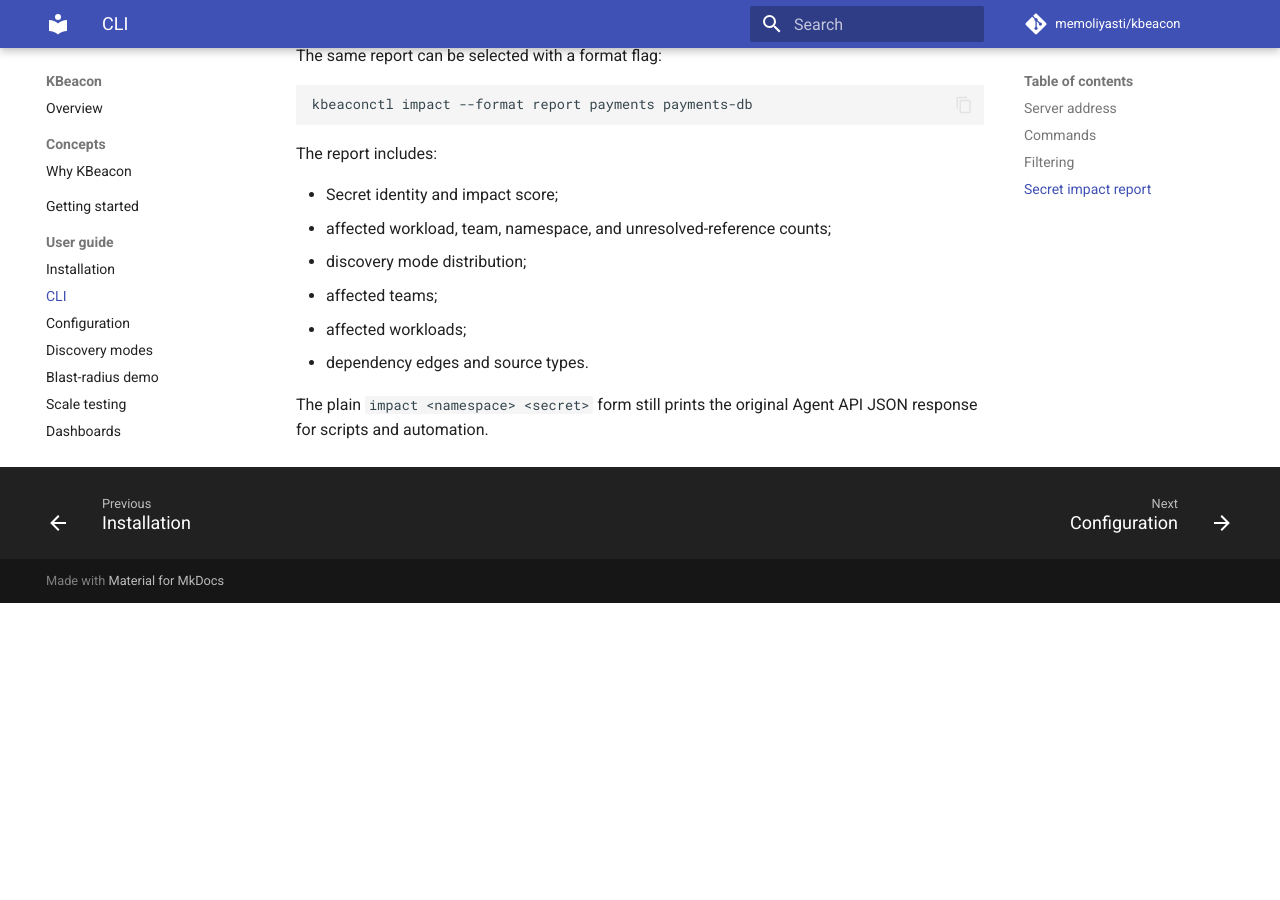
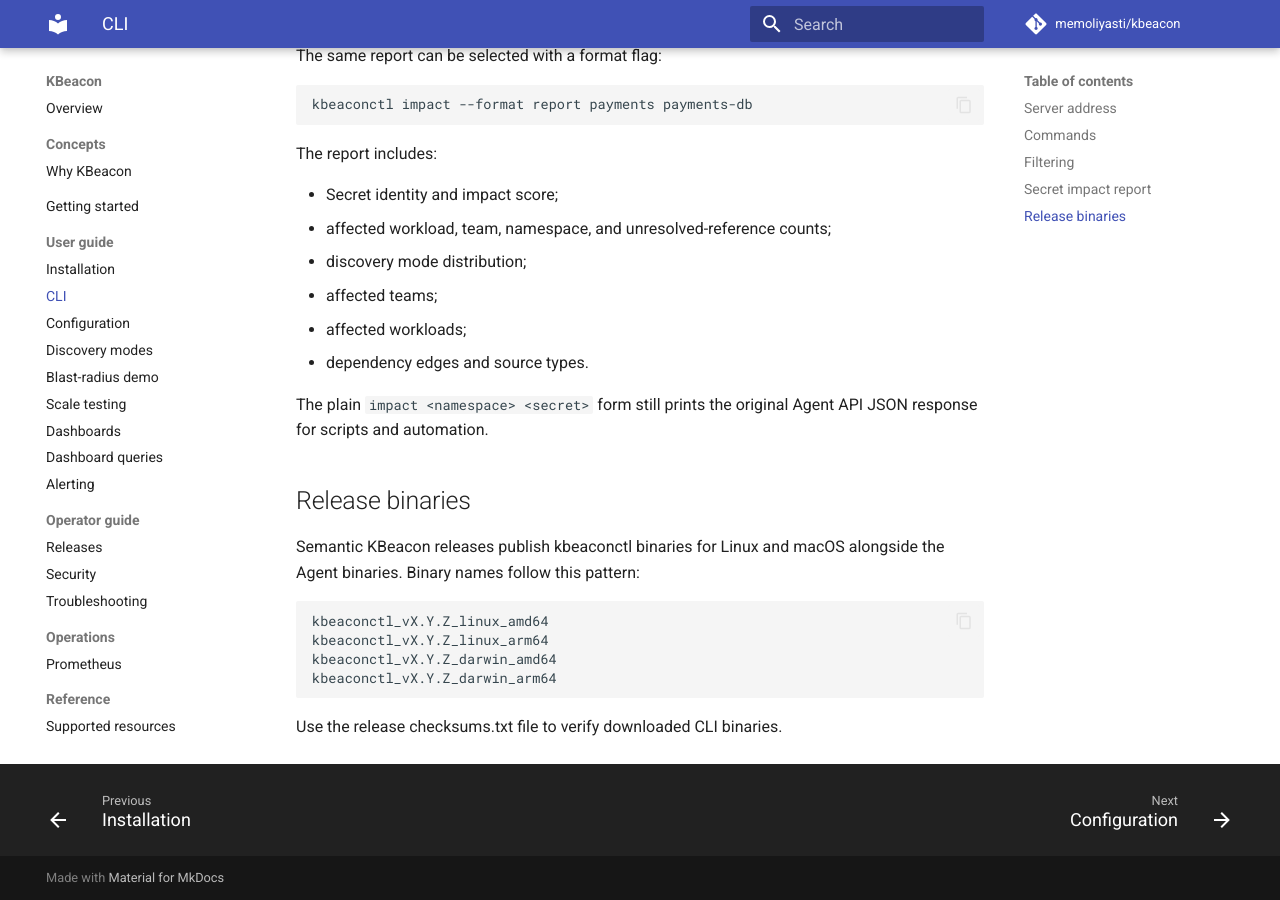
Before and after one commit to memoliyasti/kbeacon, an MkDocs documentation site: the page built from docs/user-guide/cli.md, in a window 1280 px wide and 900 px high, scrolled down 2163 px. Built offline with MkDocs 1.6.1 and Material for MkDocs 9.7.7, drawn with Linux system fonts in a browser that asks for light colours; comment, search, counter and statistics services are not loaded; before the commit the page ends 2766 px from its top, so only the background shows below that.

Commit message:
ci(release): publish kbeaconctl binaries

```diff
--- a/docs/user-guide/cli.md
+++ b/docs/user-guide/cli.md
@@ -102,3 +102,14 @@ The report includes:
 - dependency edges and source types.
 
 The plain `impact <namespace> <secret>` form still prints the original Agent API JSON response for scripts and automation.
+
+## Release binaries
+
+Semantic KBeacon releases publish kbeaconctl binaries for Linux and macOS alongside the Agent binaries. Binary names follow this pattern:
+
+    kbeaconctl_vX.Y.Z_linux_amd64
+    kbeaconctl_vX.Y.Z_linux_arm64
+    kbeaconctl_vX.Y.Z_darwin_amd64
+    kbeaconctl_vX.Y.Z_darwin_arm64
+
+Use the release checksums.txt file to verify downloaded CLI binaries.
```
Also changed, not shown: README.md (+1 -0 lines), RELEASE.md (+4 -0 lines), docs/operator-guide/releases.md (+4 -0 lines), 2 other files.
